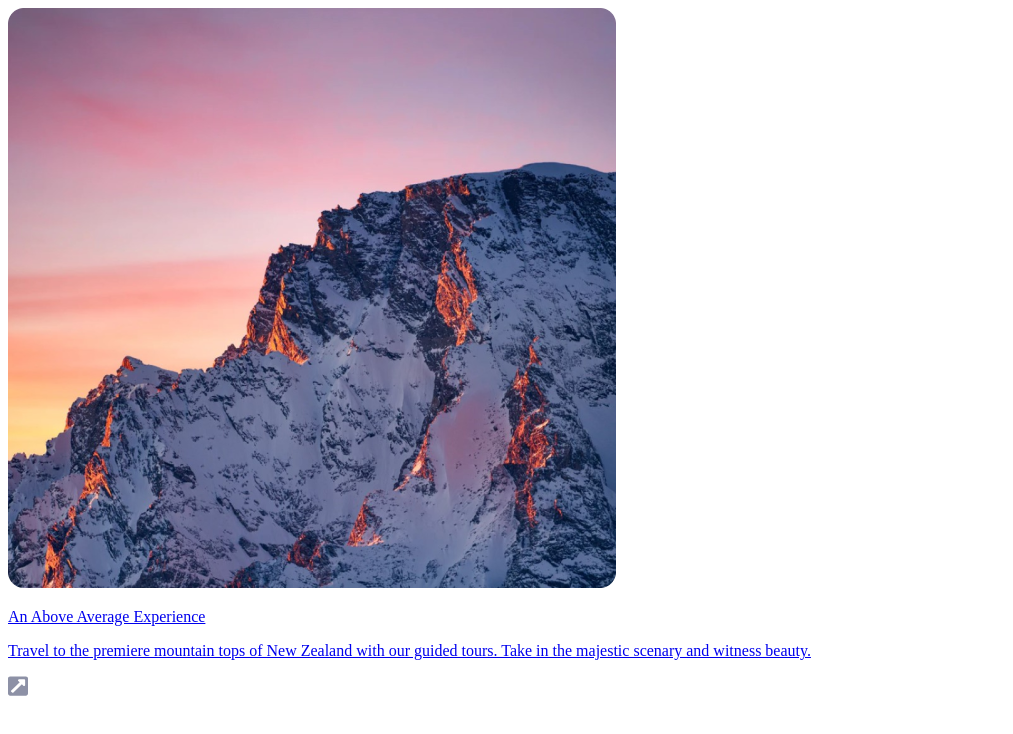
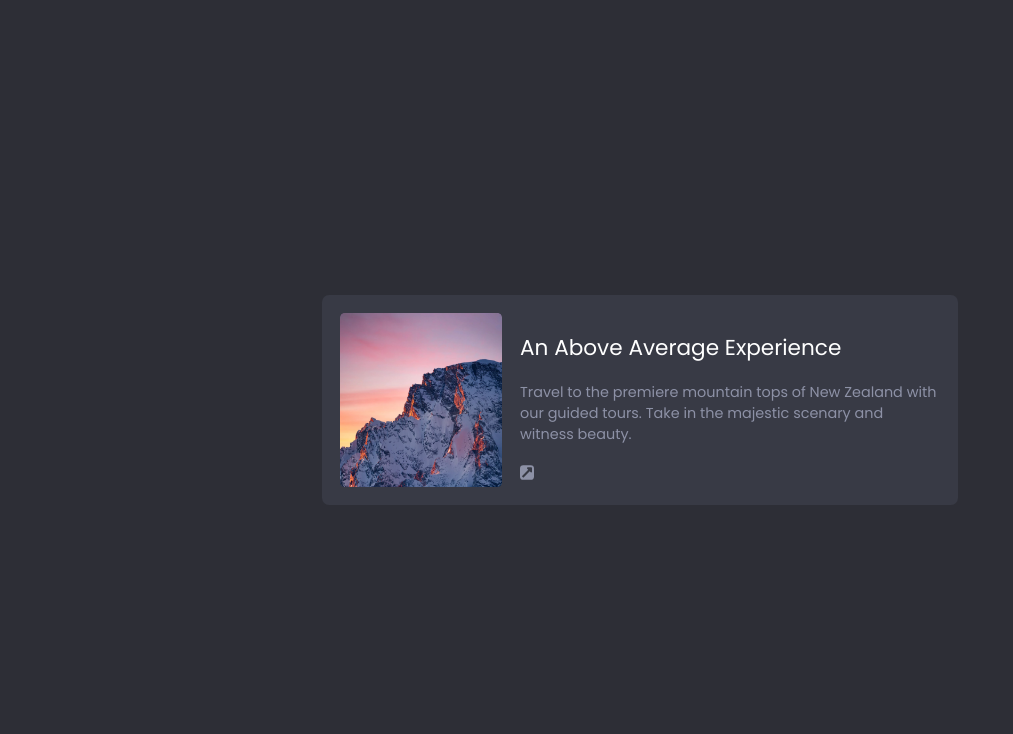
Before and after one commit to Deku04-print/scrimba-build-websites-course, a plain HTML site: page SimpleCard/index.html in a window 1280 px wide. Shown: the whole page, without its empty margins (0-1013 px from the left). Drawn offline with Linux system fonts and the light colour scheme.

Commit message:
Final Commit :Completed th Card

```diff
--- a/SimpleCard/index.html
+++ b/SimpleCard/index.html
@@ -4,10 +4,13 @@
     <meta charset="UTF-8">
     <meta name="viewport" content="width=device-width, initial-scale=1.0">
     <title>Simple Card</title>
+    <link rel="preconnect" href="https://fonts.googleapis.com">
+<link rel="preconnect" href="https://fonts.gstatic.com" crossorigin>
+<link href="https://fonts.googleapis.com/css2?family=Noto+Serif+Dives+Akuru&family=Poppins:ital,wght@0,100;0,200;0,300;0,400;0,500;0,600;0,700;0,800;0,900;1,100;1,200;1,300;1,400;1,500;1,600;1,700;1,800;1,900&family=Space+Mono:ital,wght@0,400;0,700;1,400;1,700&display=swap" rel="stylesheet">
     <link rel="stylesheet" href="style.css">
 </head>
 <body>
-    <div class="class">
+    <div class="container">
         <a href="#">
             <img src="image.png" alt="Mountain" class="photo">
 
--- a/SimpleCard/style.css
+++ b/SimpleCard/style.css
@@ -0,0 +1,63 @@
+body{
+    margin: 0;
+    padding: 0;
+    height: 100vh;
+    display: grid;
+    place-items: center;
+    background: #2D2E36;
+    font-family: poppins;
+}
+img{
+    width: 100%;
+    border-radius: .2rem;
+}
+
+a{
+    text-decoration: none;
+}
+
+.container{
+    background: #383A45;
+    margin: 1rem;
+    padding: 1rem;
+    border-radius: .4rem;
+    max-width: 270px;
+}
+
+p.title{
+    color: white;
+    font-size: 1.2rem;
+    line-height: 119.7%;
+}
+
+p.description {
+    color: #8D91A6;
+    font-size: .8rem;
+}
+
+.link {
+    width: .8rem;
+}
+
+@media only screen and (min-width:550px) {
+
+ .container {
+        max-width: 600px;
+    }
+
+    .photo {
+        width: 9rem;
+        margin-right: 1rem;
+    }
+    a{
+        display: flex;
+    }
+}
+
+@media only screen and (min-width: 950px) {
+
+    html {
+        font-size: 18px;
+    }
+
+}
```
